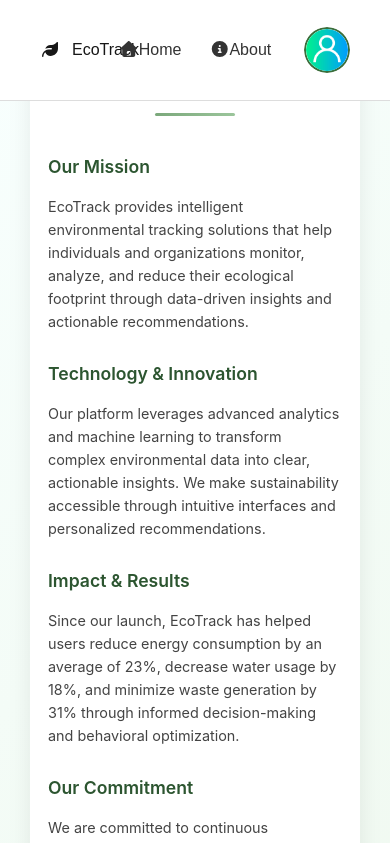
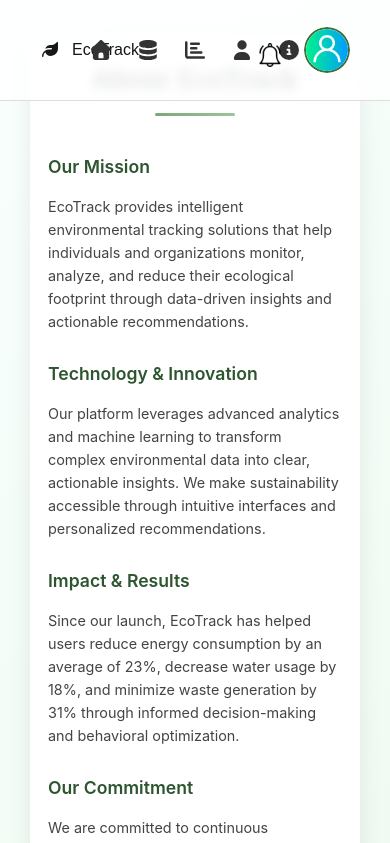
Before and after one commit to Yehudit-code/EcoTrack, a Next.js app: page /about in a window 390 px wide. Shown: the top 843 px of the page. Built offline with nearby package versions, Linux system fonts and the light colour scheme.

Commit message:
change header

```diff
--- a/src/app/components/CompanyHeader/CompanyHeader.module.css
+++ b/src/app/components/CompanyHeader/CompanyHeader.module.css
@@ -79,3 +79,42 @@
   object-fit: cover;
   border: 2px solid #3b6e3b;
 }
+
+/* ---------------------- */
+/* DEFAULT: TEXT ONLY     */
+/* ---------------------- */
+.navIcon {
+  display: none;       /* אייקונים מוסתרים במסך גדול */
+  font-size: 20px;
+}
+
+.navText {
+  display: inline-block; /* טקסט מוצג */
+}
+
+
+/* =========================================================
+   RESPONSIVE – SMALL SCREENS
+   במסכים קטנים: מציג אייקונים, מסתיר טקסט
+========================================================= */
+@media (max-width: 850px) {
+
+  .navText {
+    display: none;      /* טקסט נעלם */
+  }
+
+  .navIcon {
+    display: inline-block; /* אייקון מוצג */
+  }
+
+  .nav {
+    gap: 20px;
+  }
+
+  .navLink {
+    display: flex;
+    flex-direction: column;
+    align-items: center;
+    font-size: 18px;
+  }
+}
--- a/src/app/components/CompanyHeader/CompanyHeader.tsx
+++ b/src/app/components/CompanyHeader/CompanyHeader.tsx
@@ -29,25 +29,26 @@
 
      <nav className={styles.nav}>
   <Link href="/home" className={styles.navLink}>
-          <FontAwesomeIcon icon={faHome} />
-          <span>Home</span>
+    <FontAwesomeIcon icon={faHome} className={styles.navIcon} />
+    <span className={styles.navText}>Home</span>
   </Link>
 
   <Link href="/company/display-users" className={styles.navLink}>
-          <FontAwesomeIcon icon={faDatabase} />
-          <span>Display Users</span>
+    <FontAwesomeIcon icon={faDatabase} className={styles.navIcon} />
+    <span className={styles.navText}>Display Users</span>
   </Link>
 
   <Link href="/contact" className={styles.navLink}>
-          <FontAwesomeIcon icon={faChartBar} />
-          <span>Contact</span>
+    <FontAwesomeIcon icon={faChartBar} className={styles.navIcon} />
+    <span className={styles.navText}>Contact</span>
   </Link>
 
   <Link href="/about" className={styles.navLink}>
-          <FontAwesomeIcon icon={faInfoCircle} />
-          <span>About</span>
+    <FontAwesomeIcon icon={faInfoCircle} className={styles.navIcon} />
+    <span className={styles.navText}>About</span>
   </Link>
 </nav>
+
 
       <div className={styles.userSection}>
         <Link href="/profile" className={styles.profileLink}>
--- a/src/app/components/Header/Header.module.css
+++ b/src/app/components/Header/Header.module.css
@@ -1,3 +1,6 @@
+/* =========================================================
+   HEADER – TRANSPARENT LIKE VERSION 2
+========================================================= */
 .header {
   position: fixed;
   top: 0;
@@ -5,68 +8,67 @@
   width: 100%;
 
   height: 12vh;
-  /* 🔥 הגובה שאת רוצה */
   min-height: 90px;
-  /* שלא יהיה קטן מדי במסכים קטנים */
 
   display: flex;
   justify-content: space-between;
   align-items: center;
 
   padding: 0 40px;
-  /* רחב ונראה טוב */
-  background-color: #ffffff;
+  background-color: #ffffffcc; /* שקוף כמו ההדר השני */
   border-bottom: 1px solid #ddd;
+  backdrop-filter: blur(6px); /* אפקט זכוכית */
+  box-sizing: border-box;
   z-index: 9999;
-  /* כדי שיהיה מעל הכל */
-  box-sizing: border-box;
-
-  backdrop-filter: blur(6px);
-  /* אופציונלי – אפקט יוקרתי */
 }
 
 
-/* לוגו */
+/* =========================================================
+   LOGO
+========================================================= */
 .logoContainer {
   display: flex;
   align-items: center;
   gap: 12px;
-  /* רווח יפה יותר */
 }
 
 .logoContainer img {
   height: 42px;
-  /* אם יש לוגו – שיהיה גדול יותר */
 }
 
-/* ניווט */
+
+/* =========================================================
+   NAVIGATION – CENTERED
+========================================================= */
 .nav {
   position: absolute;
   left: 50%;
   transform: translateX(-50%);
   display: flex;
-  gap: 28px;
-  /* רחב יותר */
+  gap: 26px;
 }
 
 .nav a {
   color: #333;
   text-decoration: none;
   font-weight: 500;
-  font-size: 16px;
-  /* יותר גדול וקריא */
-  transition: color 0.2s ease;
+  font-size: 15.5px;
+  transition: color 0.2s ease, transform 0.15s ease;
 }
 
 .nav a:hover {
   color: #3b6e3b;
+  transform: translateY(-1px);
 }
 
-/* פרופיל */
+
+/* =========================================================
+   PROFILE AREA
+========================================================= */
 .profileContainer {
   display: flex;
   align-items: center;
-  gap: 12px;
+  gap: 14px;
 }
 
 .profileLink {
@@ -79,21 +81,77 @@
 }
 
 .profileLink:hover {
-  transform: scale(1.07);
-  box-shadow: 0 0 6px rgba(59, 110, 59, 0.35);
+  transform: scale(1.05);
+  box-shadow: 0 0 6px rgba(59, 110, 59, 0.32);
 }
 
 .profileImg {
   width: 46px;
-  /* גדול יותר */
   height: 46px;
-  /* תואם */
   border-radius: 50%;
   object-fit: cover;
   border: 2.5px solid #3b6e3b;
 }
 
-/* עיגול הודעות */
+
+/* =========================================================
+   NOTIFICATION BELL + BADGE
+========================================================= */
+.rightSection {
+  display: flex;
+  align-items: center;
+  gap: 22px;
+  position: relative;
+}
+
+.bellWrapper {
+  position: relative;
+  cursor: pointer;
+  margin-top: 10px;
+}
+
+.bellIcon {
+  width: 24px;
+  height: 24px;
+  object-fit: contain;
+  cursor: pointer;
+  transition: transform 0.2s;
+  transform-origin: top center;
+}
+
+@keyframes bellRing {
+  0% { transform: rotate(0deg); }
+  15% { transform: rotate(15deg); }
+  30% { transform: rotate(-15deg); }
+  45% { transform: rotate(10deg); }
+  60% { transform: rotate(-10deg); }
+  75% { transform: rotate(5deg); }
+  100% { transform: rotate(0deg); }
+}
+
+.bellIcon:hover {
+  animation: bellRing 0.7s ease-in-out;
+}
+
+.bellBadge {
+  position: absolute;
+  top: -6px;
+  right: -6px;
+  background: #e53935;
+  color: white;
+  border-radius: 50%;
+  padding: 2px 7px;
+  font-size: 11px;
+  font-weight: 700;
+  min-width: 20px;
+  text-align: center;
+  box-shadow: 0 1px 4px rgba(0, 0, 0, 0.15);
+}
+
+
+/* =========================================================
+   MESSAGE BADGE
+========================================================= */
 .badge {
   position: absolute;
   top: -6px;
@@ -109,75 +167,44 @@
   box-shadow: 0 1px 4px rgba(0, 0, 0, 0.12);
 }
 
-.rightSection {
-  display: flex;
-  align-items: center;
-  gap: 22px;
-  position: relative;
+/* ---------------------- */
+/* DEFAULT: TEXT ONLY     */
+/* ---------------------- */
+.navIcon {
+  display: none;         /* אייקונים מוסתרים במסך גדול */
+  font-size: 20px;
 }
 
-.bellWrapper {
-  position: relative;
-  cursor: pointer;
-  margin-top: 10px;
-
-}
-
-.bellIcon {
-  width: 24px;
-  height: 24px;
-  object-fit: contain;
-  cursor: pointer;
-  transition: transform 0.2s;
-  transform-origin: top center;
-}
-
-@keyframes bellRing {
-  0% {
-    transform: rotate(0deg);
-  }
-
-  15% {
-    transform: rotate(15deg);
-  }
-
-  30% {
-    transform: rotate(-15deg);
-  }
-
-  45% {
-    transform: rotate(10deg);
-  }
-
-  60% {
-    transform: rotate(-10deg);
-  }
-
-  75% {
-    transform: rotate(5deg);
-  }
-
-  100% {
-    transform: rotate(0deg);
-  }
-}
-
-.bellIcon:hover {
-  animation: bellRing 0.7s ease-in-out;
+.navText {
+  display: inline-block; /* טקסט מוצג */
 }
 
 
-.bellBadge {
-  position: absolute;
-  top: -6px;
-  right: -6px;
-  background: #e53935;
-  color: white;
-  border-radius: 50%;
-  padding: 2px 7px;
-  font-size: 11px;
-  font-weight: 700;
-  min-width: 20px;
-  text-align: center;
-  box-shadow: 0 1px 4px rgba(0, 0, 0, 0.15);
+/* =========================================================
+   RESPONSIVE – SMALL SCREENS
+   מתחת ל־850px: טקסט נעלם, אייקונים מופיעים
+========================================================= */
+@media (max-width: 850px) {
+
+  /* הטקסט נעלם */
+  .navText {
+    display: none;
+  }
+
+  /* האייקונים מוצגים */
+  .navIcon {
+    display: inline-block;
+  }
+
+  /* הופך את הניווט לידידותי לנייד */
+  .nav {
+    gap: 22px;
+  }
+
+  .navLink {
+    display: flex;
+    flex-direction: column;
+    align-items: center;
+    font-size: 18px;
+  }
 }
--- a/src/app/components/Header/Header.tsx
+++ b/src/app/components/Header/Header.tsx
@@ -28,7 +28,7 @@
 
   const menuRef = useRef<HTMLDivElement>(null);
 
-  // 🔹 סגירה בלחיצה מחוץ לתפריט
+  /* סגירת תפריט בלחיצה בחוץ */
   useEffect(() => {
     function handleClickOutside(e: MouseEvent) {
       if (menuRef.current && !menuRef.current.contains(e.target as Node)) {
@@ -40,26 +40,11 @@
     return () => document.removeEventListener("mousedown", handleClickOutside);
   }, [dropdownOpen]);
 
-  // 🔹 טעינת תמונת פרופיל + מספר הודעות
+  /* טעינת תמונת פרופיל */
   useEffect(() => {
     if (!hasHydrated || !user) return;
-
     setProfilePic(getProfileImage(user));
-
-  if (user.role === "user") {
-    fetch(`/api/company-requests?userId=${user._id}`)
-      .then((res) => res.json())
-      .then((data) => {
-        const pending = Array.isArray(data)
-          ? data.filter((item) => item.status !== "paid")
-          : [];
-
-        setProposalsCount(pending.length);
-      })
-      .catch(() => setProposalsCount(0));
-  }
   }, [user, hasHydrated]);
-
 
   if (!hasHydrated) return null;
 
@@ -74,39 +59,34 @@
       {/* ניווט */}
       <nav className={styles.nav}>
         <Link href="/home" className={styles.navLink}>
-          <FontAwesomeIcon icon={faHome} />
-          <span>Home</span>
+          <FontAwesomeIcon icon={faHome} className={styles.navIcon} />
+          <span className={styles.navText}>Home</span>
         </Link>
 
-        {user?.role === "user" && (
-          <>
         <Link href="/user/manage-data" className={styles.navLink}>
-              <FontAwesomeIcon icon={faDatabase} />
-              <span>Manage Data</span>
+          <FontAwesomeIcon icon={faDatabase} className={styles.navIcon} />
+          <span className={styles.navText}>Manage Data</span>
         </Link>
 
         <Link href="/user/indicators" className={styles.navLink}>
-              <FontAwesomeIcon icon={faChartBar} />
-              <span>Analytics</span>
+          <FontAwesomeIcon icon={faChartBar} className={styles.navIcon} />
+          <span className={styles.navText}>Analytics</span>
         </Link>
 
         <Link href="/user/social-sharing" className={styles.navLink}>
-              <FontAwesomeIcon icon={faUser} />
-              <span>Social Sharing</span>
+          <FontAwesomeIcon icon={faUser} className={styles.navIcon} />
+          <span className={styles.navText}>Social Sharing</span>
         </Link>
-          </>
-        )}
 
         <Link href="/about" className={styles.navLink}>
-          <FontAwesomeIcon icon={faInfoCircle} />
-          <span>About</span>
+          <FontAwesomeIcon icon={faInfoCircle} className={styles.navIcon} />
+          <span className={styles.navText}>About</span>
         </Link>
       </nav>
 
-      {/* פעמון + פרופיל */}
+      {/* צד ימין */}
       <div className={styles.rightSection} ref={menuRef}>
-        {/* 🔔 פעמון התראות */}
-        {user?.role === "user" && (
+        {/* פעמון – תמיד מוצג (אם תרצי אפשר למנוע כאן) */}
         <div
           className={styles.bellWrapper}
           onClick={() => setDropdownOpen(!dropdownOpen)}
@@ -117,9 +97,7 @@
             <span className={styles.bellBadge}>{proposalsCount}</span>
           )}
         </div>
-        )}
 
-        {/* תפריט ההתראות */}
         {dropdownOpen && <NotificationMenu open={dropdownOpen} />}
 
         {/* פרופיל */}
```
Lines whose indentation alone changed are shown as unchanged.
